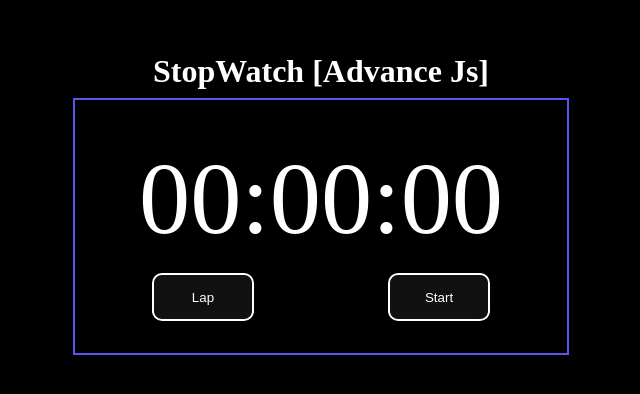
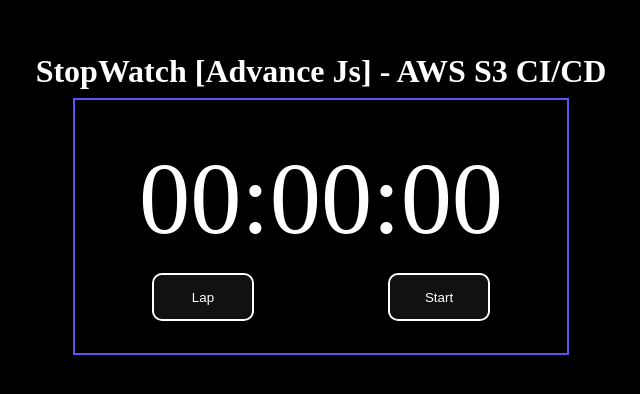
Before and after one commit to Arshdeep-13/Stopwatch-Advance-Js, a plain HTML site: page index.html in a window 1280 px wide. Shown: the part 196-590 px from the top of the page, without its empty margins (319-959 px from the left). Drawn offline with Linux system fonts and the light colour scheme.

Commit message:
Update index.html

```diff
--- a/index.html
+++ b/index.html
@@ -9,7 +9,7 @@
     <title>StopWatch | Home changes</title>
   </head>
   <body>
-    <h1>StopWatch [Advance Js]</h1>
+    <h1>StopWatch [Advance Js] - AWS S3 CI/CD</h1>
     <div class="container">
       <label>00:00:00</label>
       <div class="btn">
```
